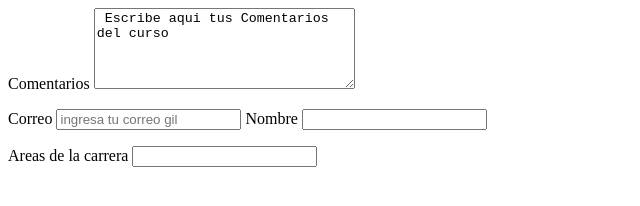
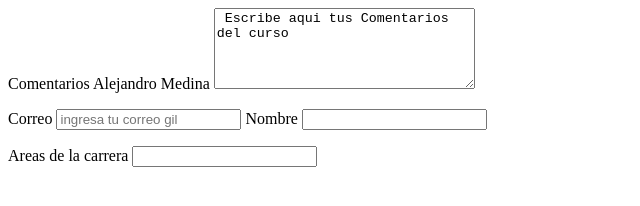
Before and after one commit to AlejandroMedinaP/PeticionesUlima, a plain HTML site: page form.html in a window 1280 px wide. Shown: the whole page, without its empty margins (0-640 px from the left). Drawn offline with Linux system fonts and the light colour scheme.

Commit message:
Form nombre

```diff
--- a/form.html
+++ b/form.html
@@ -6,7 +6,7 @@
     </head>
     <body>
         <p>
-            Comentarios
+            Comentarios Alejandro Medina
             <textarea cols="30" rows="5"> Escribe aqui tus Comentarios del curso</textarea>
         </p>
         <p>
```
